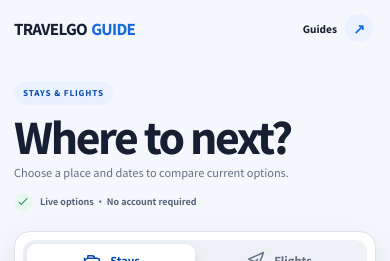
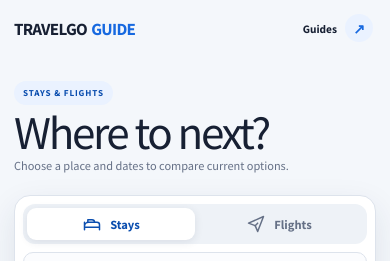
Before and after one commit to amswf/RoamInsiders, a Next.js app: page /find in a window 390 px wide. Shown: the top 261 px of the page. Built offline with nearby package versions, Linux system fonts and the light colour scheme.

Commit message:
Lighten mobile hero typography

```diff
--- a/app/find/FindExperience.tsx
+++ b/app/find/FindExperience.tsx
@@ -326,7 +326,6 @@ export function FindExperience() {
             <span className={styles.desktopIntro}>Enter your destination and dates to compare current options in one simple search.</span>
             <span className={styles.mobileIntro}>Choose a place and dates to compare current options.</span>
           </p>
-          <div className={styles.heroCue}><span><Icon name="check" size={14} /></span><b>Live options · No account required</b></div>
         </div>
 
         <div className={styles.photoPanel} aria-label="Quiet hotel room overlooking green hills">
--- a/app/find/find.module.css
+++ b/app/find/find.module.css
@@ -121,17 +121,14 @@
 
 .heroCopy h1 {
   max-width: 720px;
-  margin: 18px 0 12px;
+  margin: 5px 0;
   font-size: clamp(42px, 5.1vw, 66px);
-  font-weight: 750;
+  font-weight: 200;
   letter-spacing: -.055em;
   line-height: 1.03;
 }
 
 .heroCopy > p { max-width: 620px; margin: 0; color: var(--find-muted); font-size: 14px; line-height: 1.7; }
-
-.heroCue { margin-top: 17px; display: flex; align-items: center; gap: 8px; color: #536078; font-size: 10px; font-weight: 650; }
-.heroCue span { width: 20px; height: 20px; display: grid; place-items: center; border-radius: 50%; background: #e8f7ef; color: #1a8b56; }
 
 .photoPanel {
   grid-area: photo;
@@ -358,10 +355,8 @@
   .hero { padding: 21px 0 50px; grid-template-columns: 1fr; grid-template-areas: "copy" "search"; gap: 20px; }
   .heroCopy { max-width: none; }
   .eyebrow { min-height: 24px; padding-inline: 9px; font-size: 8px; }
-  .heroCopy h1 { margin: 10px 0 7px; font-size: clamp(34px, 10.8vw, 43px); line-height: 1.02; }
+  .heroCopy h1 { margin: 5px 0; font-size: clamp(34px, 10.8vw, 43px); line-height: 1.02; }
   .heroCopy > p { max-width: 350px; font-size: 11px; line-height: 1.55; }
-  .heroCue { margin-top: 11px; font-size: 9px; }
-  .heroCue span { width: 18px; height: 18px; }
   .photoPanel { display: none; }
 
   .searchPanel { padding: 8px; gap: 8px; border-radius: 16px; box-shadow: 0 12px 32px rgba(31, 49, 79, .1); }
```
